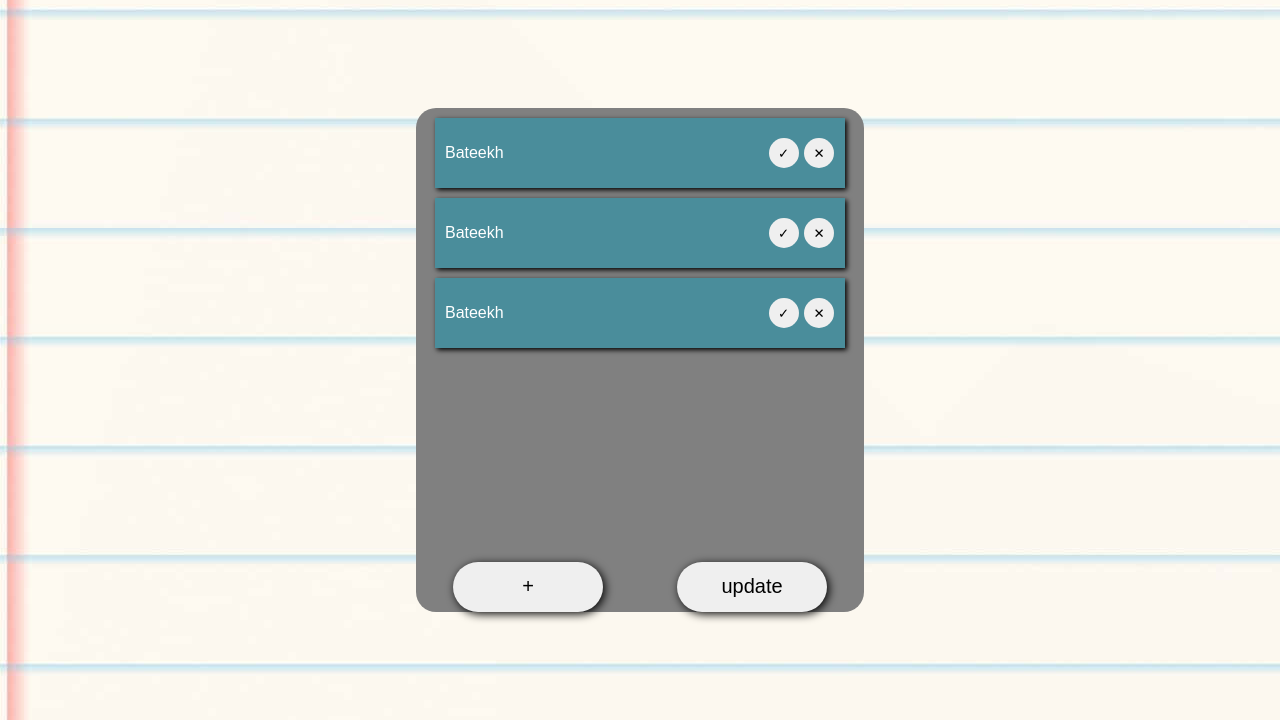
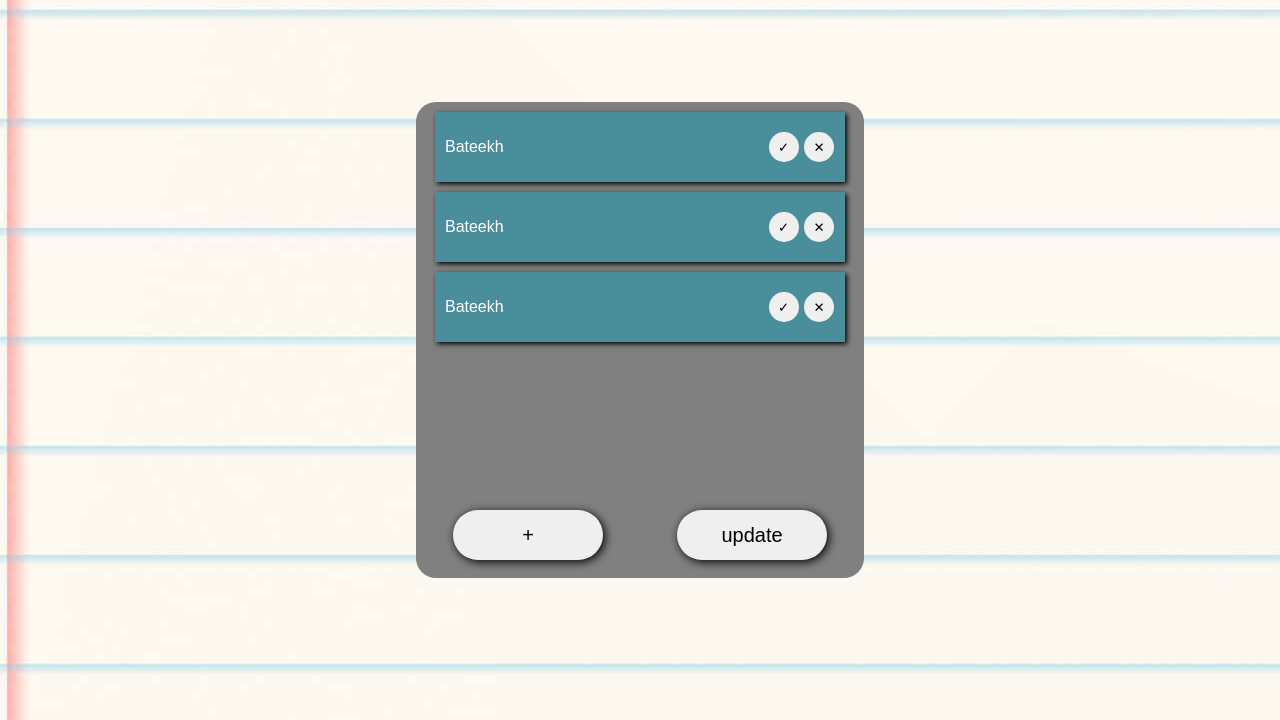
Before and after one commit to A7madAbuSrour/ToDoList-WebDev2, a plain HTML site: page index.html in a window 1280 px wide. Shown: the part 80-800 px from the top of the page. Drawn offline with Linux system fonts and the light colour scheme.

Commit message:
Final touches

```diff
--- a/style.css
+++ b/style.css
@@ -34,7 +34,7 @@ body {
   justify-content: center;
   align-items: center;
   width: 100%;
-  height: 90%;
+  height: 85%;
 
 }
 
@@ -54,9 +54,9 @@ body {
 
   display: flex;
   justify-content: space-around;
-  align-items: center;
+  align-items: start;
   width: 100%;
-  height: 10%;
+  height: 15%;
 
   button {
     border: none;
@@ -116,6 +116,7 @@ body {
         margin-right: 1px;
         transition: 0.2s all ease;
         border-radius: 100%;
+        border: none;
       }
 
       .tick_btn:hover {
@@ -125,7 +126,7 @@ body {
 
       .del_btn:hover {
         background-color: red;
-        color: black;
+        color: white;
       }
 
     }
```
